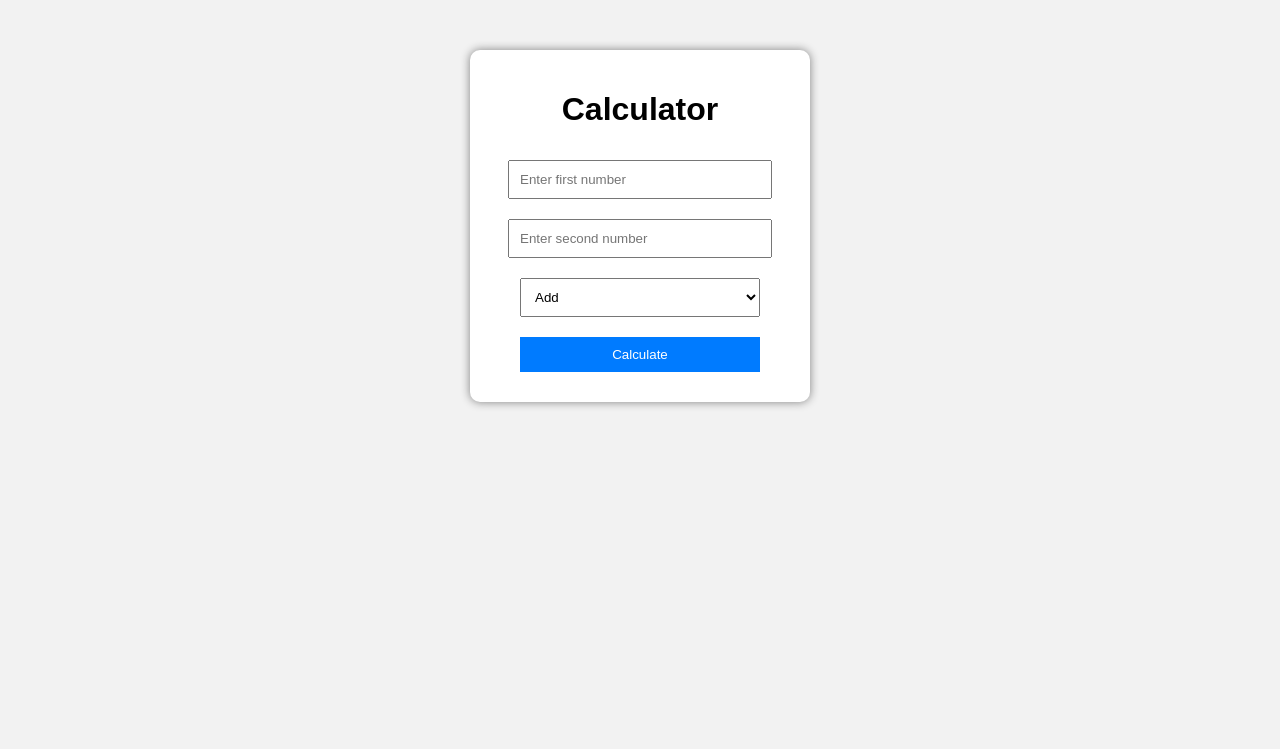
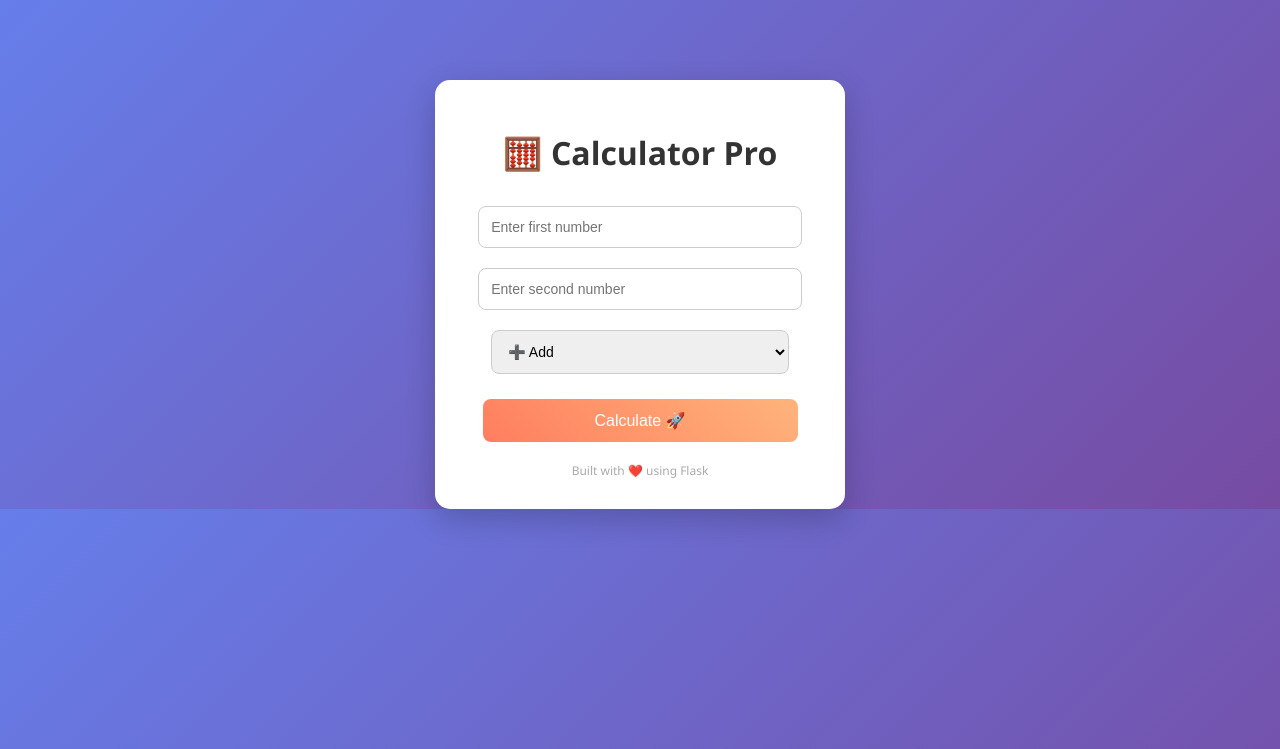
Before and after one commit to SathishRepo-Prod/calculator, a Flask app: page / in a window 1280 px wide. Shown: the top 749 px of the page. Run offline with Flask 3, Linux system fonts and the light colour scheme.

Commit message:
updated html

```diff
--- a/templates/index.html
+++ b/templates/index.html
@@ -1,58 +1,107 @@
 <!DOCTYPE html>
 <html>
 <head>
-    <title>Calculator</title>
+    <title>Calculator Pro</title>
     <style>
         body {
-            font-family: Arial;
-            background: #f2f2f2;
+            font-family: 'Segoe UI', sans-serif;
+            background: linear-gradient(135deg, #667eea, #764ba2);
             text-align: center;
-            margin-top: 50px;
+            margin: 0;
+            padding: 0;
         }
+
+        .container {
+            margin-top: 80px;
+        }
+
         .box {
             background: white;
-            padding: 20px;
-            border-radius: 10px;
-            width: 300px;
+            padding: 30px;
+            border-radius: 15px;
+            width: 350px;
             margin: auto;
-            box-shadow: 0 0 10px gray;
+            box-shadow: 0 10px 30px rgba(0,0,0,0.2);
+            animation: fadeIn 1s ease-in-out;
         }
-        input, select, button {
+
+        h1 {
+            color: #333;
+        }
+
+        input, select {
             margin: 10px;
-            padding: 10px;
-            width: 80%;
+            padding: 12px;
+            width: 85%;
+            border-radius: 8px;
+            border: 1px solid #ccc;
+            font-size: 14px;
         }
+
         button {
-            background: #007BFF;
+            margin-top: 15px;
+            padding: 12px;
+            width: 90%;
+            border-radius: 8px;
+            border: none;
+            font-size: 16px;
             color: white;
-            border: none;
+            background: linear-gradient(45deg, #ff7e5f, #feb47b);
+            cursor: pointer;
+            transition: 0.3s;
         }
+
+        button:hover {
+            transform: scale(1.05);
+            background: linear-gradient(45deg, #43cea2, #185a9d);
+        }
+
         h2 {
-            color: green;
+            margin-top: 20px;
+            color: #28a745;
+        }
+
+        .footer {
+            margin-top: 20px;
+            font-size: 12px;
+            color: #aaa;
+        }
+
+        @keyframes fadeIn {
+            from { opacity: 0; transform: translateY(-20px); }
+            to { opacity: 1; transform: translateY(0); }
         }
     </style>
 </head>
+
 <body>
 
+<div class="container">
     <div class="box">
-    <h1>Calculator</h1>
+        <h1>🧮 Calculator Pro</h1>
+
         <form method="post">
             <input type="text" name="a" placeholder="Enter first number" required>
             <input type="text" name="b" placeholder="Enter second number" required>
 
             <select name="operation">
-            <option value="add">Add</option>
-            <option value="sub">Subtract</option>
-            <option value="mul">Multiply</option>
-            <option value="div">Divide</option>
+                <option value="add">➕ Add</option>
+                <option value="sub">➖ Subtract</option>
+                <option value="mul">✖ Multiply</option>
+                <option value="div">➗ Divide</option>
             </select>
 
-        <button type="submit">Calculate</button>
+            <button type="submit">Calculate 🚀</button>
         </form>
 
         {% if result is not none %}
             <h2>Result: {{ result }}</h2>
         {% endif %}
+
+        <div class="footer">
+            Built with ❤️ using Flask
+        </div>
+    </div>
 </div>
 
 </body>
```
Lines whose indentation alone changed are shown as unchanged.
